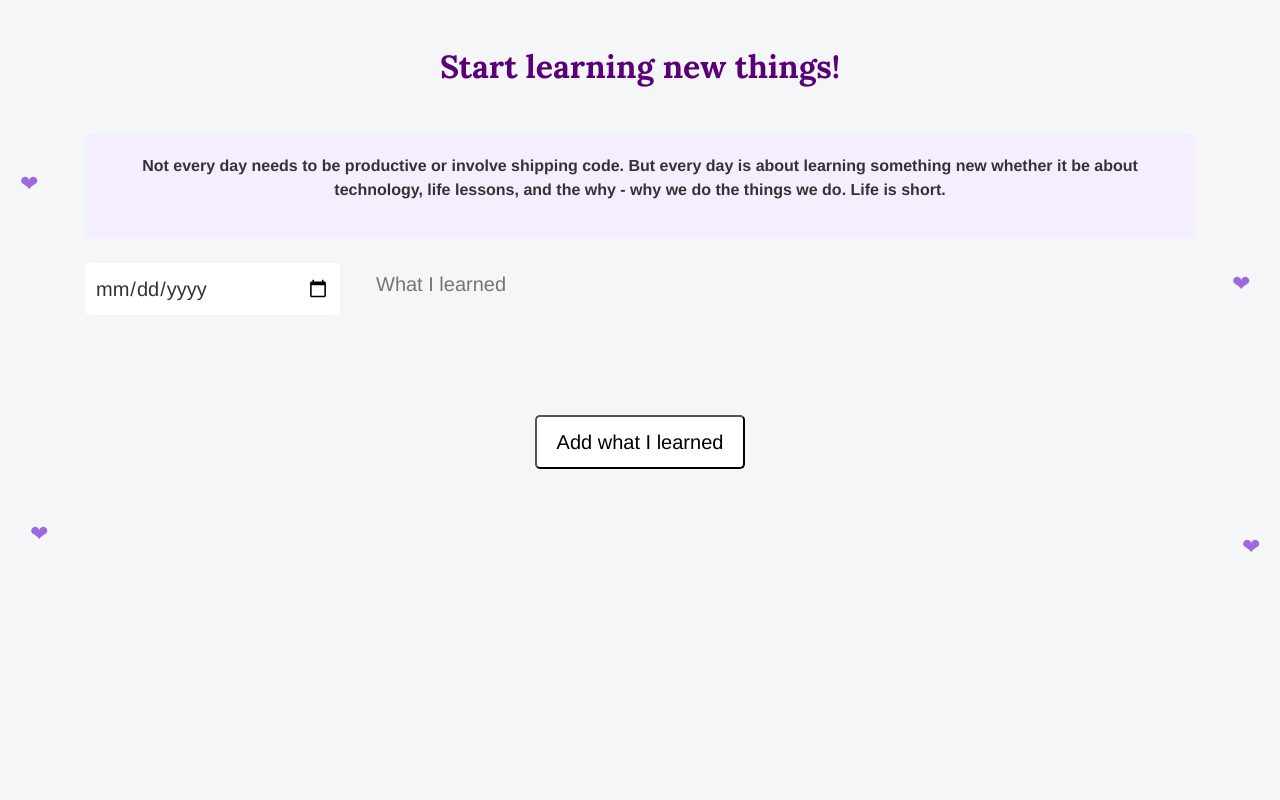
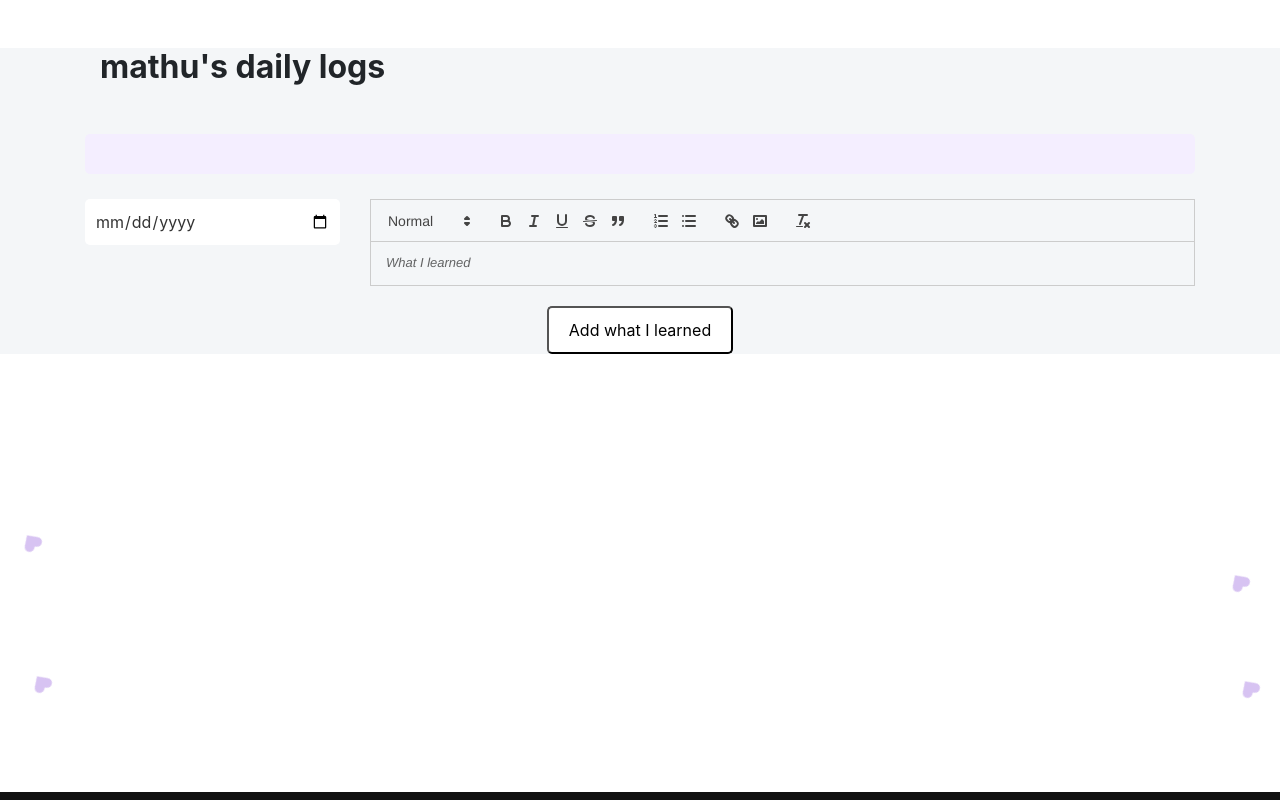
Before and after one commit to mathurah/we-all-learn, a React (Create React App) app: page /new in a window 1280 px wide. Built offline with nearby package versions, Linux system fonts and the light colour scheme.

Commit message:
added daily logs

```diff
--- a/package.json
+++ b/package.json
@@ -12,12 +12,14 @@
     "lodash": "^4.17.15",
     "react": "^16.13.1",
     "react-dom": "^16.13.1",
+    "react-quill": "^2.0.0",
+    "react-router-dom": "^6.14.2",
     "react-scripts": "3.4.1",
     "react-uuid": "^1.0.2",
     "uuid": "^8.1.0"
   },
   "scripts": {
-    "start": "react-scripts start",
+    "start": "react-scripts --openssl-legacy-provider start",
     "build": "react-scripts build",
     "test": "react-scripts test",
     "eject": "react-scripts eject"
--- a/src/App.js
+++ b/src/App.js
@@ -4,8 +4,10 @@ import LearningList from "./components/LearningList";
 import "bootstrap/dist/css/bootstrap.min.css";
 import "@shopify/polaris/styles.css";
 import "./index.css";
+import { BrowserRouter as Router, Route, Routes } from "react-router-dom";
 import LearningContextProvider from "./contexts/LearningContext";
-import NewLearnForm from "./components/NewLearnForm";
+import Home from "./Home";
+import NewLogPage from "./components/NewLogPage";
 
 function App() {
   return (
@@ -13,8 +15,12 @@ function App() {
       <div className="container mt-5">
         <LearningContextProvider>
           <Navbar />
-          <NewLearnForm />
-          <LearningList />
+          <Router>
+            <Routes>
+              <Route path="/new" element={<NewLogPage />} />
+              <Route path="/" element={<Home />} />
+            </Routes>
+          </Router>
         </LearningContextProvider>
       </div>
     </div>
--- /dev/null
+++ b/src/Home.js
@@ -0,0 +1,24 @@
+import React, { useState } from "react";
+import Navbar from "./components/Navbar";
+import LearningList from "./components/LearningList";
+import "bootstrap/dist/css/bootstrap.min.css";
+import "@shopify/polaris/styles.css";
+import "./index.css";
+import LearningContextProvider from "./contexts/LearningContext";
+import NewLearnForm from "./components/NewLearnForm";
+
+function Home() {
+  return (
+    <div className="App">
+      <div className="container mt-5">
+        {/* <LearningContextProvider> */}
+        {/* <Navbar /> */}
+        {/* <NewLearnForm /> */}
+        <LearningList />
+        {/* </LearningContextProvider> */}
+      </div>
+    </div>
+  );
+}
+
+export default Home;
--- a/src/components/LearnDetails.js
+++ b/src/components/LearnDetails.js
@@ -1,6 +1,7 @@
 import React, { useContext, useState } from "react";
 import { LearningContext } from "../contexts/LearningContext";
 import { AppProvider, Card } from "@shopify/polaris";
+import "react-quill/dist/quill.snow.css";
 
 // need access to learn inside this component
 const LearnDetails = ({ learn }) => {
@@ -10,15 +11,9 @@ const LearnDetails = ({ learn }) => {
   //Function to render a Text field when editing
   const renderTextField = () => {
     return (
-      <textarea
-        className="text_edit"
-        name="textarea"
-        rows="4"
-        cols="5"
-        placeholder="what you learned"
-        value={description}
-        onChange={(e) => setDescription(e.target.value)}
-        required
+      <div
+        className="content-container"
+        dangerouslySetInnerHTML={{ __html: description }}
       />
     );
   };
@@ -27,6 +22,8 @@ const LearnDetails = ({ learn }) => {
     <div className="container mt-5">
       <AppProvider>
         <div class="learning-cards">
+          <div class="date">{learn.date}</div>
+          {/*
           <Card
             title={learn.date}
             secondaryFooterActions={[
@@ -52,11 +49,21 @@ const LearnDetails = ({ learn }) => {
                     },
                   }
             }
-          >
-            <Card.Section>
+          > */}
+          <div>
+            <div
+              className="content-container"
+              dangerouslySetInnerHTML={{ __html: description }}
+            />
+            <div className="delete" onClick={() => removeLearn(learn.id)}>
+              delete
+            </div>
+          </div>
+
+          {/* <Card.Section>
               {!edit ? learn.description : renderTextField()}
-            </Card.Section>
-          </Card>
+            </Card.Section> */}
+          {/* </Card> */}
         </div>
       </AppProvider>
     </div>
--- a/src/components/Navbar.js
+++ b/src/components/Navbar.js
@@ -1,4 +1,4 @@
-import React, {useContext } from "react";
+import React, { useContext } from "react";
 import { LearningContext } from "../contexts/LearningContext";
 
 const Navbar = () => {
@@ -13,21 +13,11 @@ const Navbar = () => {
       </div>
       <div className="row">
         <div className="col">
-          {learns?.length > 0 && <h2>I learned {learns?.length} things...</h2>}
-          {(learns?.length <= 0 || !learns) && (
-            <h2>Start learning new things!</h2>
-          )}
+          <h1>mathu's daily logs</h1>
         </div>
       </div>
       <div className="row header">
-        <div className="col">
-          <p>
-            Not every day needs to be productive or involve shipping code. But
-            every day is about learning something new whether it be about
-            technology, life lessons, and the why - why we do the things we do.
-            Life is short.
-          </p>
-        </div>
+        <div className="col"></div>
       </div>
     </div>
   );
--- a/src/components/NewLearnForm.js
+++ b/src/components/NewLearnForm.js
@@ -1,45 +1,74 @@
 import React, { useState, useContext } from "react";
+import "react-quill/dist/quill.snow.css"; // Import Quill styles
+import ReactQuill from "react-quill"; // Import React-Quill component
 import { LearningContext } from "../contexts/LearningContext";
+import { useNavigate } from "react-router-dom";
+
 const NewLearnForm = () => {
-  const { addLearn } = useContext(LearningContext);
   const [date, setDate] = useState("");
   const [description, setDescription] = useState("");
-  const handleSubmit = e => {
-    e.preventDefault(); //prevents page from being refreshed
+  const { addLearn } = useContext(LearningContext);
+  const navigate = useNavigate();
+
+  const handleSubmit = (e) => {
+    e.preventDefault();
     addLearn(date, description);
     setDate("");
     setDescription("");
+    navigate("/");
+
+    // Add your logic to handle form submission
+    // e.g., send the data to the server, save it in the database, etc.
   };
+
+  const handleQuillChange = (content, delta, source, editor) => {
+    setDescription(content);
+  };
+
   return (
     <form onSubmit={handleSubmit}>
       <div className="row">
-        <div class="col-3">
+        <div className="col-3">
           <input
             type="date"
             placeholder="date"
             value={date}
-          onChange={e => setDate(e.target.value)}
+            onChange={(e) => setDate(e.target.value)}
             required
           />
         </div>
         <div className="col-9">
-          <textarea className="text_edit"
-          name="textarea"
-          rows="4"
-          cols="5"
+          {/* Replace textarea with ReactQuill */}
+          <ReactQuill
+            value={description}
+            onChange={handleQuillChange} // Use the correct event handler
             placeholder="What I learned"
-          value={description}
-          onChange={e => setDescription(e.target.value)}
-          required
+            modules={{
+              toolbar: [
+                [{ header: [1, 2, 3, false] }],
+                ["bold", "italic", "underline", "strike", "blockquote"],
+                [{ list: "ordered" }, { list: "bullet" }],
+                ["link", "image"],
+                ["clean"],
+              ],
+            }}
+            formats={[
+              "header",
+              "bold",
+              "italic",
+              "underline",
+              "strike",
+              "blockquote",
+              "list",
+              "bullet",
+              "link",
+              "image",
+            ]}
           />
         </div>
       </div>
 
-
-
-      {/* storing what the user enters in a local state */}
-      {/* gets us the value inside the input form */}
-      <input type="submit"  value="Add what I learned" />
+      <input type="submit" value="Add what I learned" />
     </form>
   );
 };
--- /dev/null
+++ b/src/components/NewLogPage.js
@@ -0,0 +1,12 @@
+import React from "react";
+import NewLearnForm from "./NewLearnForm";
+
+const NewLogPage = () => {
+  return (
+    <div>
+      <NewLearnForm />
+    </div>
+  );
+};
+
+export default NewLogPage;
--- a/src/contexts/LearningContext.js
+++ b/src/contexts/LearningContext.js
@@ -19,19 +19,20 @@ const LearningContextProvider = (props) => {
     localStorage.setItem("learns", JSON.stringify(learns));
   }, [learns]);
 
-  //Function to add learns
+  // Function to add learns or combine them if a learn with the same date already exists
   const addLearn = (date, description) => {
-    if (!learns) {
-      setLearns([{ date, description, id: uuidv4() }]);
-      return;
+    const existingLearnIndex = learns.findIndex((learn) => learn.date === date);
+
+    if (existingLearnIndex !== -1) {
+      // If a learn with the same date exists, combine the descriptions
+      const updatedLearns = [...learns];
+      updatedLearns[existingLearnIndex].description += `\n${description}`;
+      setLearns(_.orderBy(updatedLearns, ["date"], ["desc"]));
+    } else {
+      // If no learn with the same date exists, add a new learn
+      const newLearn = { date, description, id: uuidv4() };
+      setLearns(_.orderBy([...learns, newLearn], ["date"], ["desc"]));
     }
-    setLearns(
-      _.orderBy(
-        [...learns, { date, description, id: uuidv4() }],
-        ["date"],
-        ["desc"]
-      )
-    );
   };
 
   //Looping through the array and excluding the id that you deleted, and later updating the state
--- a/src/index.css
+++ b/src/index.css
@@ -1,12 +1,28 @@
 @import url("https://fonts.googleapis.com/css?family=Open+Sans");
 @import url("https://fonts.googleapis.com/css2?family=Lora:wght@700&display=swap");
 .App {
-  text-align: center;
-  font-size: 20px;
+  /* text-align: center;
+  font-size: 20px; */
   background-color: #f4f6f8 !important;
 }
 
-.header{
+body {
+  --primary-bg: #fdfeff;
+  --primary-text: #111111;
+  --secondary-bg: #eeeef3;
+  --secondary-text: #9b9b9b;
+  --hover-bg: #dde1e5;
+  --active-bg: #cdcfd2;
+
+  --dark-primary-bg: #141516;
+  --dark-primary-text: #ebebeb;
+  --dark-secondary-bg: #30373a;
+  --dark-secondary-text: #a4a7a9;
+  --dark-hover-bg: #474c50;
+  --dark-active-bg: #626569;
+}
+
+.header {
   padding: 20px !important;
   margin-top: 40px;
   background: #f4eeff;
@@ -17,25 +33,42 @@
 }
 
 body {
-  font-family: Helvetica Neue, Helvetica, Arial, sans-serif !important;
-  /* font-family: 'Open Sans'; */
-  margin: 0;
-  -webkit-font-smoothing: antialiased;
-  -moz-osx-font-smoothing: grayscale;
-  font-size: 16px;
-  line-height: 150%;
-  color: #14132c;
-  background-color: #f4f6f8 !important;
-  min-height: 100%;
+  font-family: system-ui, sans-serif;
+  color: var(--primary-text);
+  background: #fdfeff;
+  display: flex;
+  flex-direction: column;
+  min-height: 100vh;
+  border-bottom: 8px solid #111111;
 }
 
-h2 {
+.delete {
+  color: #590078;
+  cursor: pointer;
+  /* border: 2px solid grey;
+  border-radius: 20px; */
+  width: 80px;
+  padding: 10px;
+  text-align: center;
+}
+
+.delete:hover {
+  font-style: italic;
+}
+/* h2 {
   display: block;
   font-size: 1.5em;
   font-family: "Lora", serif;
   color: #590078;
+} */
+
+h1 {
+  margin-top: 0.75em;
+  margin-bottom: 0.25em;
+  line-height: 1.4em;
+  font-size: 2em !important;
+  font-weight: bold !important;
 }
-
 form {
   margin-top: 5px;
   padding-top: 20px;
@@ -47,6 +80,14 @@ form {
   width: 100%;
   align-items: left;
   text-align: left;
+  display: flex;
+  flex-direction: row;
+  gap: 16px;
+}
+
+.date {
+  color: #a7a7a7;
+  max-width: 20vw;
 }
 
 input[type="date"] {
@@ -58,7 +99,7 @@ input[type="date"] {
   border: 0;
 }
 
-input[type="submit"]  {
+input[type="submit"] {
   margin: auto;
   margin-top: 20px;
   background: white;
@@ -91,11 +132,10 @@ textarea {
   cursor: pointer;
 }
 
-
 textarea:focus {
   outline: none;
-   border: none;
-   background-color: rgba(239, 228, 247, 0.5);
+  border: none;
+  background-color: rgba(239, 228, 247, 0.5);
   border-bottom: 2px solid #d1d1d1;
 }
 
@@ -139,3 +179,8 @@ textarea:focus {
   bottom: 475px;
   right: 20px;
 }
+
+img {
+  width: 60%;
+  padding: 20px;
+}
```
Also changed, not shown: 2 other files (tests, documents, lock files or other folders). Lines whose indentation alone changed are shown as unchanged.
